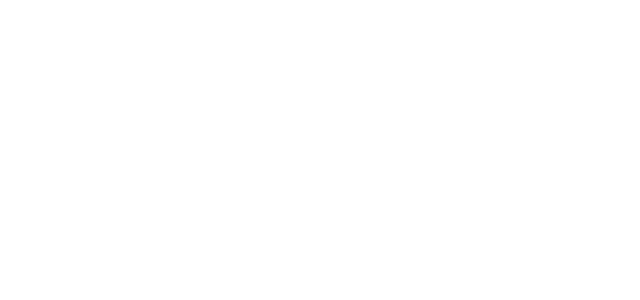
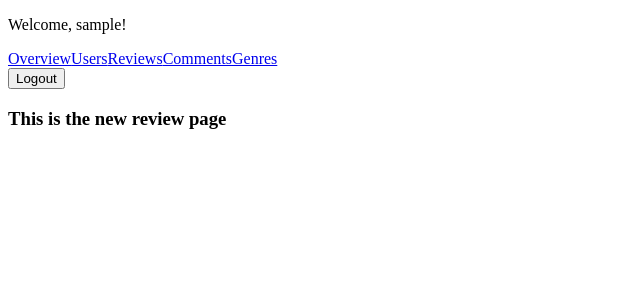
Before and after one commit to Olly-Codes/ronin-log-admin, a React (Vite) app: page /admin/dashboard/reviews/new in a window 1280 px wide. Before the commit this address had no page. Shown: the top 300 px of the page, without its empty margins (0-640 px from the left). Built offline with nearby package versions, Linux system fonts and the light colour scheme; sample sign-in values are in the browser's storage.

Commit message:
feat: add page for new reviews

```diff
--- a/src/App.jsx
+++ b/src/App.jsx
@@ -3,11 +3,12 @@
 import ProtectedRoute from "./components/ProtectedRoute";
 import LoginPage from "./pages/LoginPage";
 import DashboardPage from "./pages/DashboardPage";
-import DashboardHome from "./pages/Dashboard/DashboardHome";
-import UsersPage from "./pages/Dashboard/UsersPage";
-import ReviewsPage from "./pages/Dashboard/ReviewsPage";
-import CommentsPage from "./pages/Dashboard/CommentsPage";
-import GenresPage from "./pages/Dashboard/GenresPage";
+import DashboardHome from "./pages/dashboard/DashboardHome";
+import UsersPage from "./pages/dashboard/UsersPage";
+import ReviewsPage from "./pages/dashboard/ReviewsPage";
+import CommentsPage from "./pages/dashboard/CommentsPage";
+import GenresPage from "./pages/dashboard/GenresPage";
+import NewReviewPage from "./pages/dashboard/NewReviewPage";
 
 function App() {
 
@@ -30,6 +31,7 @@
             <Route index element={<DashboardHome />}></Route>
             <Route path="users" element={<UsersPage />}></Route>
             <Route path="reviews" element={<ReviewsPage />}></Route>
+            <Route path="reviews/new" element={<NewReviewPage />}></Route>
             <Route path="comments" element={<CommentsPage />}></Route>
             <Route path="genres" element={<GenresPage />}></Route>
           </Route>
--- /dev/null
+++ b/src/pages/dashboard/NewReviewPage.jsx
@@ -0,0 +1,9 @@
+const NewReviewPage = () => {
+    return (
+        <section className="new-review-content">
+            <h1>This is the new review page</h1>
+        </section>
+    );
+};
+
+export default NewReviewPage;
```
